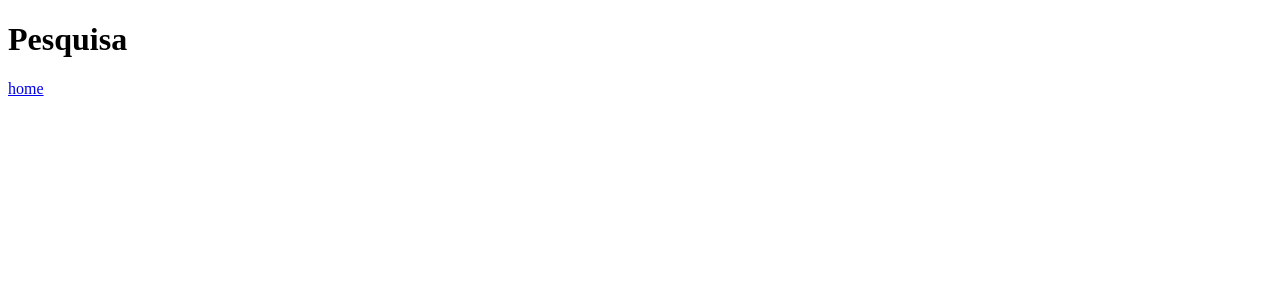
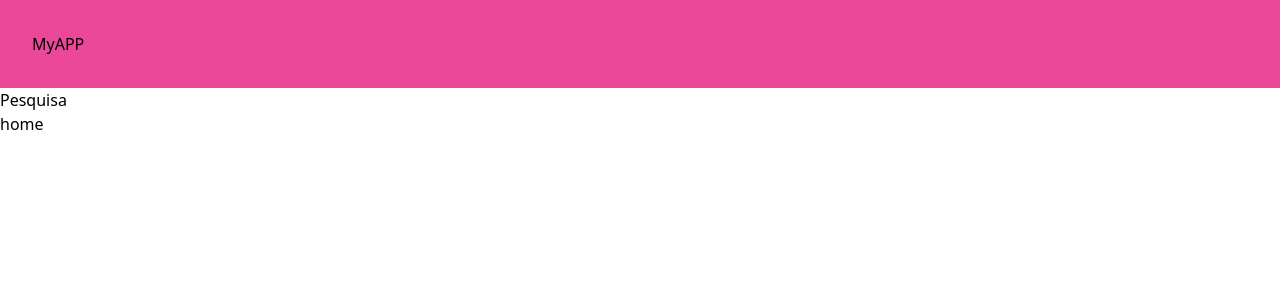
Before and after one commit to glau-isidoro/palpitebox, a Next.js app: page /survey in a window 1280 px wide. Shown: the top 300 px of the page. Built offline with nearby package versions, Linux system fonts and the light colour scheme.

Commit message:
tailwindcss

```diff
--- /dev/null
+++ b/css/styles.css
@@ -0,0 +1,3 @@
+@import "tailwindcss/base";
+@import "tailwindcss/components";
+@import "tailwindcss/utilities";
--- a/package.json
+++ b/package.json
@@ -12,8 +12,12 @@
   "author": "Gláucia Isidoro",
   "license": "ISC",
   "dependencies": {
+    "autoprefixer": "^10.2.1",
     "next": "^10.0.5",
+    "postcss": "^8.2.4",
+    "postcss-import": "^14.0.0",
     "react": "^17.0.1",
-    "react-dom": "^17.0.1"
+    "react-dom": "^17.0.1",
+    "tailwindcss": "^2.0.2"
   }
 }
--- /dev/null
+++ b/pages/_app.js
@@ -0,0 +1,14 @@
+import React from 'react'
+import '../css/styles.css'
+
+
+const MyApp = ({ Component, pageProps }) => {
+  return (
+    <div>
+      <h1 className='bg-pink-500 p-8'>MyAPP</h1>
+      <Component {...pageProps}></Component>
+    </div>
+  )
+}
+
+export default MyApp
--- /dev/null
+++ b/postcss.config.js
@@ -0,0 +1,7 @@
+module.exports = {
+  plugins: [
+    'postcss-import',
+    'tailwindcss',
+    'autoprefixer'
+  ]
+}
--- /dev/null
+++ b/tailwind.config.js
@@ -0,0 +1,11 @@
+module.exports = {
+  purge: [],
+  darkMode: false, // or 'media' or 'class'
+  theme: {
+    extend: {},
+  },
+  variants: {
+    extend: {},
+  },
+  plugins: [],
+}
```
Also changed, not shown: 1 other file (tests, documents, lock files or other folders).
